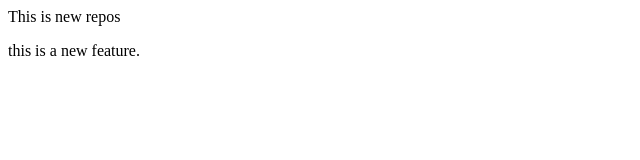
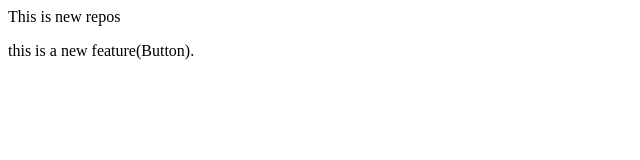
Before and after one commit to rupesh07-byte/localrepo, a plain HTML site: page index.html in a window 1280 px wide. Shown: the full height of the page, 0-640 px from the left. Drawn offline with Linux system fonts and the light colour scheme.

Commit message:
Add Button

```diff
--- a/index.html
+++ b/index.html
@@ -1,3 +1,3 @@
 <p> This is new repos</p>
 
-<p> this is a new feature.</p>
+<p> this is a new feature(Button).</p>
```
